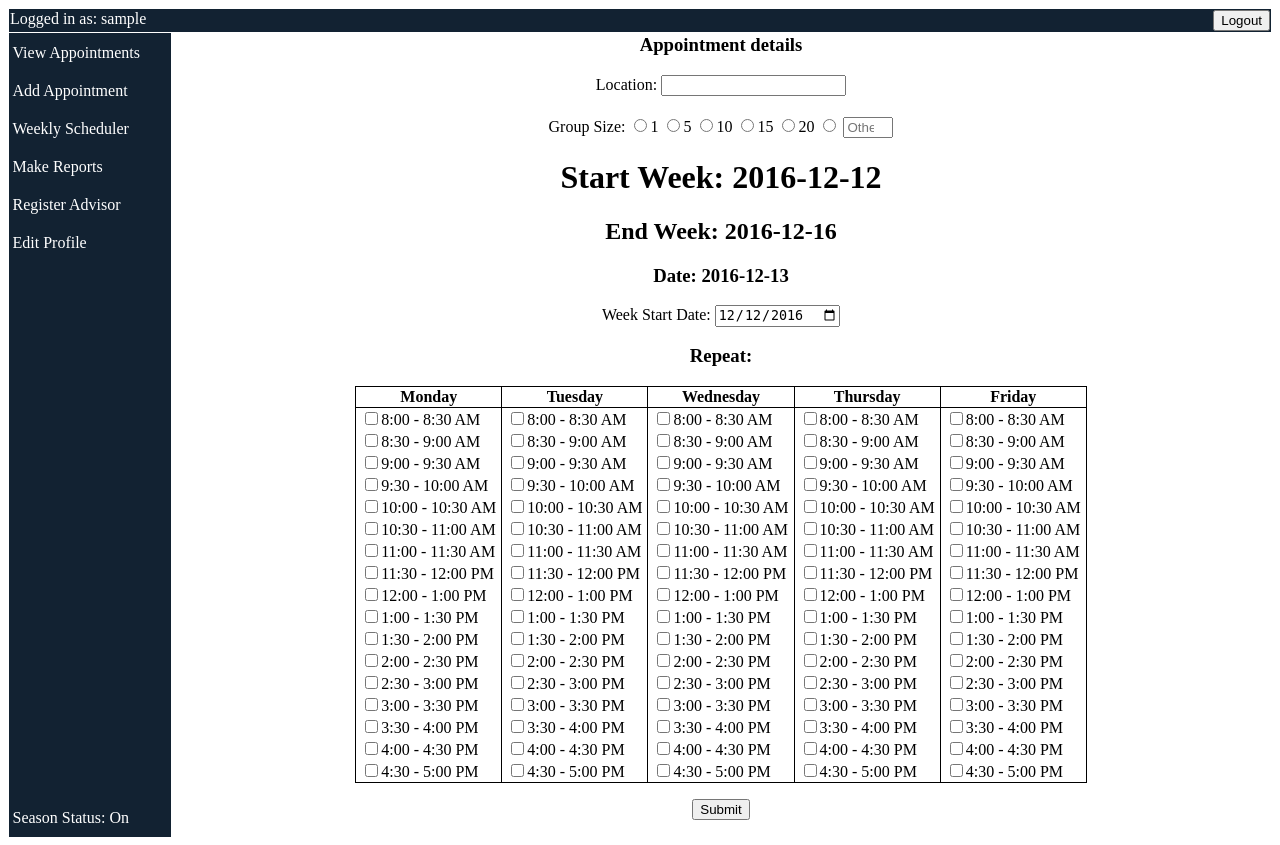
After one commit to lukeers/Project2, a PHP site: page /html/forms/mass_scheduler_short.php in a window 1280 px wide. The commit adds this page. Run offline with PHP 8.4, Linux system fonts and the light colour scheme; the visitor is signed in with stand-in values (Sample User, id 1); tables that the repository leaves empty or names only in its code hold one stand-in row (values such as "Sample post").

Commit message:
Updating Mass Scheduler and Advisor Nav
Lined up mass scheduler
Cleaned up some code in add_appointment
Added links to nav bar

```diff
--- /dev/null
+++ b/css/advisor_nav_bar_style.css
@@ -0,0 +1,80 @@
+table.navigation_bars
+{
+  /* border: 1px #122232 solid; */
+  height: 100%;
+  width: 100%;
+  border-collapse: collapse;
+}
+/*styling links for left navigation bar*/
+a.nav_links
+{
+  text-decoration: none;
+  color: white;
+  position: relative;
+}
+p.nav_links
+{
+  margin: 0px;
+  padding: 10px 3 10px 3;
+  background-color: #122232;
+}
+/*hover effects for left bar*/
+p.nav_links:hover
+{
+  background-color: #BEC6CE;
+  color: black;
+}
+p#shutdown:hover
+{
+  background-color: lightcoral;
+  color: black;
+}
+
+.top_container
+{
+}
+.bottom_container
+{
+}
+.swapView
+{
+  margin: 0 15px;
+}
+/*logout on right side of header*/
+#logout
+{
+  float: right;
+}
+/*top navigation bar*/
+#header
+{
+  height: 22px;
+  background-color: #122232;
+  border: 1px white solid;
+  color: white;
+  text-align: left;
+}
+/*side navigation bar for user*/
+#nav
+{
+  vertical-align: top;
+  text-align: left;
+  width:160px;
+  background-color: #122232;
+  position: relative;
+}
+/*What is changing in the view*/
+#content
+{
+  text-align: center;
+  vertical-align: top;
+}
+/*Lower to bottom of the screen for side nav*/
+#fillRest
+{
+  position: absolute;
+  bottom: 0px;
+  width: inherit;
+  height: auto;
+  vertical-align: bottom;
+}
--- /dev/null
+++ b/css/mass_scheduler_style.css
@@ -0,0 +1,28 @@
+table.massScheduleTable
+{
+  display: inline-block;
+  border-collapse: collapse;
+}
+
+table.massScheduleTable td
+{
+  border-left: solid 1px black;
+  border-right: solid 1px black;
+  padding: 1px 5px;
+}
+
+table.massScheduleTable tr:last-child
+{
+  border-bottom: solid 1px black;
+}
+
+table.massScheduleTable th
+{
+  border: solid 1px black;
+}
+input.appointSize_other
+{
+  margin-top: 5px;
+  min-width: 35px;
+  width: 50px;
+}
--- /dev/null
+++ b/html/forms/mass_scheduler_short.php
@@ -0,0 +1,91 @@
+<link href="../../css/mass_scheduler_style.css" rel="stylesheet" type="text/css">
+<html>
+<?php
+include("../../php/advisor_nav_bar.php");
+?>
+<title>Mass Scheduler</title>
+
+<h3>Appointment details</h3>
+
+<form method=post action="../../php/mass_scheduling.php">
+
+  <p>Location: <input type=text name="location"/></p>
+  <p>Group Size:
+    <input type="radio" class="appointSize" name="group_size" value="1">1
+    <input type="radio" class="appointSize" name="group_size" value="5">5
+    <input type="radio" class="appointSize" name="group_size" value="10">10
+    <input type="radio" class="appointSize" name="group_size" value="15">15
+    <input type="radio" class="appointSize" name="group_size" value="20">20
+    <input type="radio" class="appointSize" name="group_size" value="" id="other">
+    <input class="appointSize_other" type="number" min="0" placeholder="Other" onkeyup="document.getElementById('other').value = this.value">
+  </p>
+
+
+  <?php
+
+  // get the start and end of the week
+  $currentDate = date('Y-m-d');
+  $startOfWeek = date('Y-m-d', strtotime("next monday"));
+
+  $date = date('Y-m-d',strtotime($startOfWeek . ' +1 day'));
+  $endOfWeek = date('Y-m-d', strtotime("next friday next week"));
+
+  //
+  echo("<h1>Start Week: ". $startOfWeek . "</h1>");
+  echo("<h2>End Week: ". $endOfWeek . "</h2>");
+  echo("<h3>Date: " . $date . "</h3>");
+
+  echo("Week Start Date: ");
+  echo("<input type=\"date\"name=\"startdate\" value=\"". $startOfWeek ."\">");
+  ?>
+
+
+  <script>
+  // allow only Mondays to be selected  TODO
+  $(document).ready(function(){
+      $('input').datepicker({beforeShowDay: function(date){ return [date.getDay() == 1, '']; }});
+  });
+  </script>
+
+
+
+
+  <h3>Repeat:</h3>
+  <table class="massScheduleTable">
+  <tr>
+    <th>Monday</th>
+    <th>Tuesday</th>
+    <th>Wednesday</th>
+    <th>Thursday</th>
+    <th>Friday</th>
+  </tr>
+    <?php
+    $times = array(
+      "8:00 - 8:30 AM", "8:30 - 9:00 AM", "9:00 - 9:30 AM", "9:30 - 10:00 AM",
+      "10:00 - 10:30 AM", "10:30 - 11:00 AM", "11:00 - 11:30 AM", "11:30 - 12:00 PM",
+      "12:00 - 1:00 PM", "1:00 - 1:30 PM", "1:30 - 2:00 PM", "2:00 - 2:30 PM",
+      "2:30 - 3:00 PM", "3:00 - 3:30 PM", "3:30 - 4:00 PM", "4:00 - 4:30 PM",
+      "4:30 - 5:00 PM"
+    );
+    $values = array(
+      "'8'", "'830'", "'9'", "'9:30'", "'10'", "'1030'", "'11'", "'1130'",
+      "'12'", "'1230'", "'1'", "'130'", "'2'", "'230'", "'3'", "'330'",
+      "'4'", "'430'"
+    );
+    $day = array(
+      "'mon[]'", "'tues[]'", "'wed[]'", "'thurs[]'", "'fri[]'"
+    );
+    for($i = 0 ; $i < count($times) ; $i++)
+    {
+      echo "<tr>";
+      for($j = 0 ; $j < count($day) ; $j++)
+      {
+        echo "<td><input type='checkbox' name=" . $day[$j] . " value=". $values[$i] .">". $times[$i] ."</td>";
+      }
+      echo "</tr>";
+    }
+   ?>
+  </table>
+  <p><input type=submit value="Submit"/></p>
+</form>
+</html>
--- a/php/advisor_nav_bar.php
+++ b/php/advisor_nav_bar.php
@@ -1,4 +1,5 @@
 <html>
+<link href="../../css/advisor_nav_bar_style.css" rel="stylesheet" type="text/css">
 <body>
   <?php
   session_start();
@@ -19,89 +20,14 @@
     <td id="nav">
       <a href="../../php/view/advisor_view.php" class="nav_links"><p class="nav_links">View Appointments</p></a>
       <a href="../../html/forms/add_appointment.php" class="nav_links"><p class="nav_links">Add Appointment</p></a>
+      <a href="../../html/forms/mass_scheduler.php" class="nav_links"><p class="nav_links">Weekly Scheduler</p></a>
       <a href="#" class="nav_links"><p class="nav_links">Make Reports</p></a>
       <a href="../../html/forms/register_advisor.php" class="nav_links"><p class="nav_links">Register Advisor</p></a>
-
+      <a href="#" class="nav_links"><p class="nav_links">Edit Profile</p></a>
     <div id="fillRest">
-      <a class="nav_links"><p name="Show Self" class="nav_links">Season Status: <?php echo $status['status']; ?></p></a>
+      <a class="nav_links" href="website_shut_down.html"><p name="Show Self" id="shutdown" class="nav_links">
+        Season Status: <?php echo $status['status']; ?>
+      </p></a>
     </div>
     </td>
     <td id="content">
-
-<style>
-
-table.navigation_bars
-{
-  /* border: 1px #122232 solid; */
-  height: 100%;
-  width: 100%;
-  border-collapse: collapse;
-}
-/*styling links for left navigation bar*/
-a.nav_links
-{
-  text-decoration: none;
-  color: white;
-  position: relative;
-}
-p.nav_links
-{
-  margin: 0px;
-  padding: 10px 3 10px 3;
-  background-color: #122232;
-}
-/*hover effects for left bar*/
-p.nav_links:hover
-{
-  background-color: #BEC6CE;
-  color: black;
-}
-.top_container
-{
-}
-.bottom_container
-{
-}
-.swapView
-{
-  margin: 0 15px;
-}
-/*logout on right side of header*/
-#logout
-{
-  float: right;
-}
-/*top navigation bar*/
-#header
-{
-  height: 22px;
-  background-color: #122232;
-  border: 1px white solid;
-  color: white;
-  text-align: left;
-}
-/*side navigation bar for user*/
-#nav
-{
-  vertical-align: top;
-  text-align: left;
-  width:160px;
-  background-color: #122232;
-  position: relative;
-}
-/*What is changing in the view*/
-#content
-{
-  text-align: center;
-  vertical-align: top;
-}
-/*Lower to bottom of the screen for side nav*/
-#fillRest
-{
-  position: absolute;
-  bottom: 0px;
-  width: inherit;
-  height: auto;
-  vertical-align: bottom;
-}
-</style>
```
Also changed, not shown: html/forms/add_appointment.php (+1 -14 lines), html/forms/mass_scheduler.php (+119 -116 lines).
